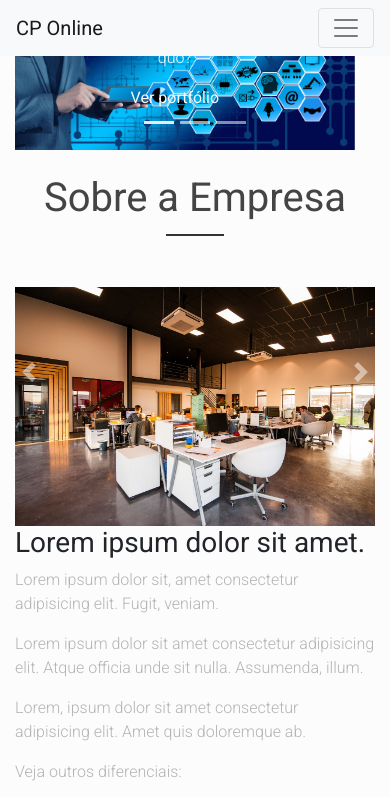
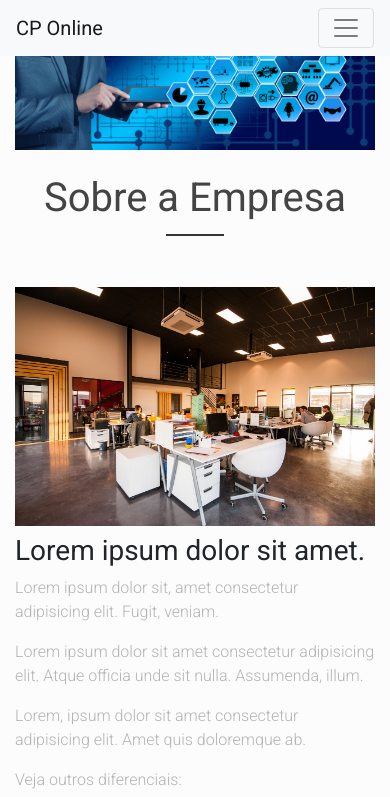
Before and after one commit to ecalazaes/cponline, a plain HTML site: page inicio.html in a window 390 px wide. Shown: the top 797 px of the page. Drawn offline with nearby package versions, Linux system fonts and the light colour scheme; a web font is replaced by a local one.

Commit message:
Add files via upload

```diff
--- a/inicio.html
+++ b/inicio.html
@@ -61,7 +61,7 @@
   <main>
 
     <!-- Div Slider -->
-    <div class="container-fluid">
+    <div class="container-fluid d-none d-md-block">
       <!-- slider -->
       <div id="mainSlider" class="carousel slide" data-ride="carousel">
         <!-- Indicadores do Slider -->
@@ -108,6 +108,12 @@
 
     </div>
 
+    <!-- Imagem no lugar do slider em celulares -->
+    <div class="container-fluid">
+      <img class="img-fluid d-block d-md-none" src="images/img1.jpg" alt="">
+    </div>
+
+
     <!-- Sobre a Empresa -->
     <div id="about-area">
       <div class="container">
@@ -119,7 +125,7 @@
             <img src="images/agencia.jpg" class="img-fluid" alt="Agência hDC">
           </div>
           <div class="col-md-6">
-            <h3 class="about-title">Lorem ipsum dolor sit amet.</h3>
+            <h3 class="about-title mt-2">Lorem ipsum dolor sit amet.</h3>
             <p>Lorem ipsum dolor sit, amet consectetur adipisicing elit. Fugit, veniam.</p>
             <p>Lorem ipsum dolor sit amet consectetur adipisicing elit. Atque officia unde sit nulla. Assumenda, illum.</p>
             <p>Lorem, ipsum dolor sit amet consectetur adipisicing elit. Amet quis doloremque ab.</p>
```
